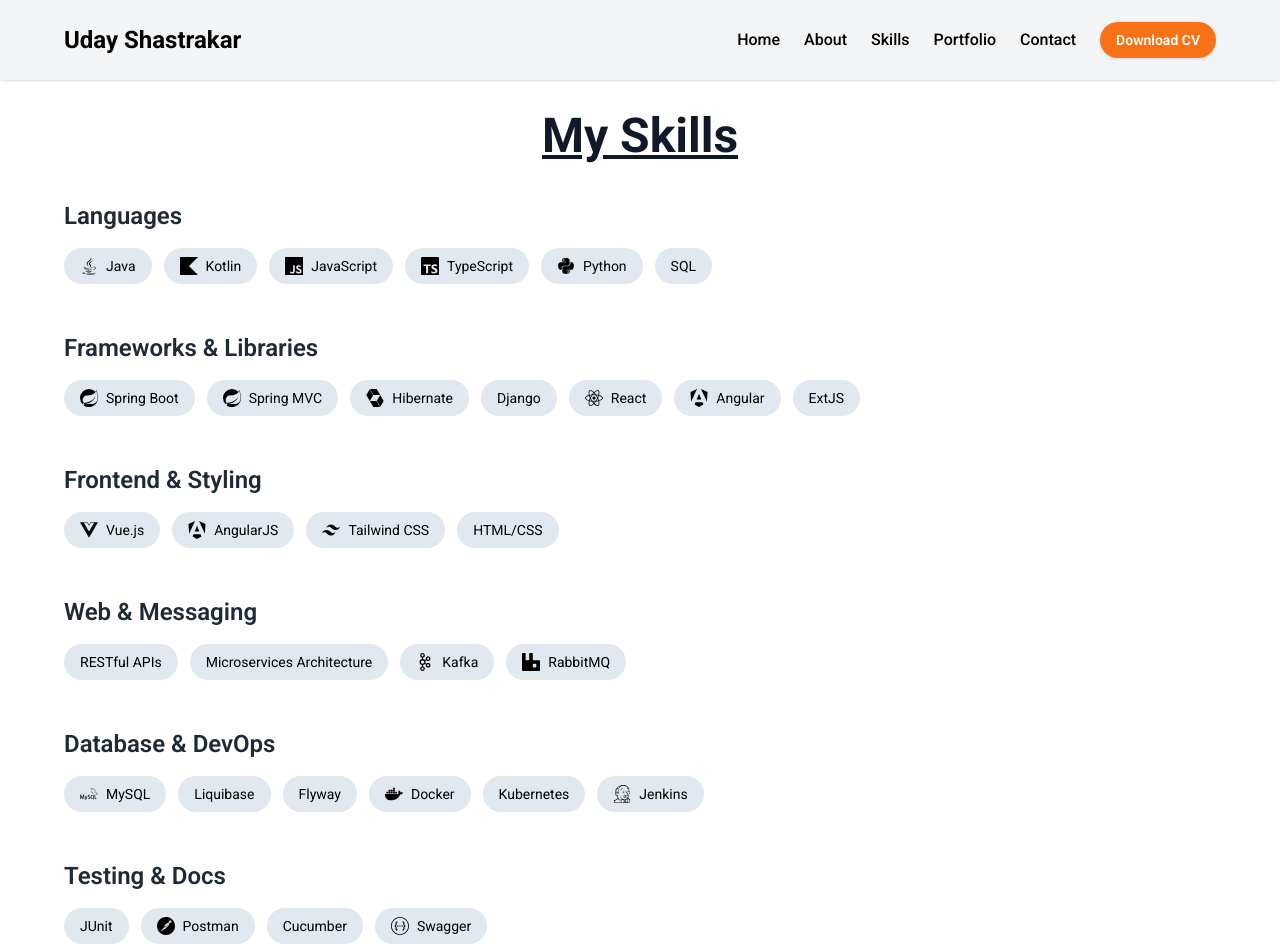
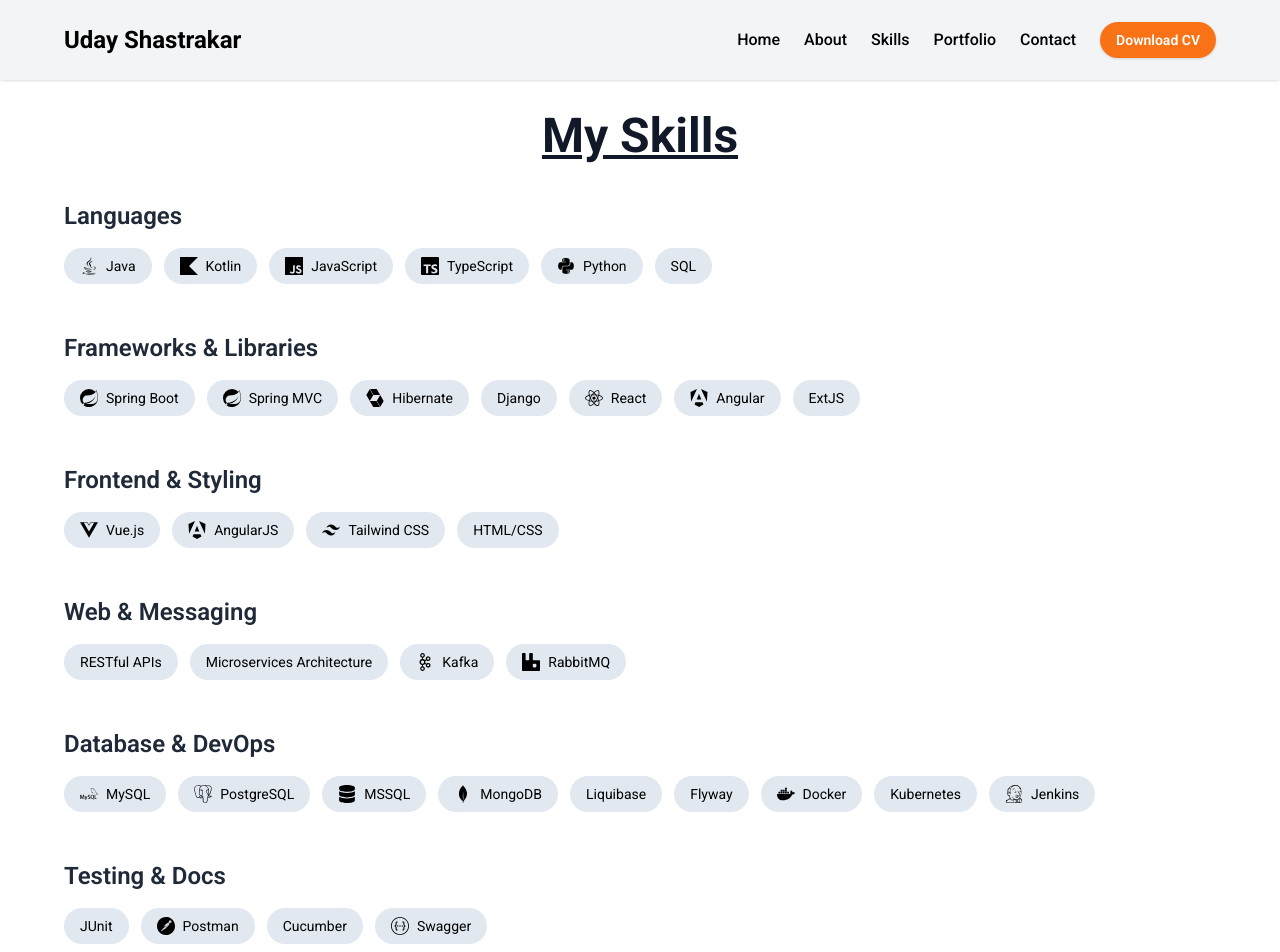
Before and after one commit to Uday-Shastrakar/PortfolioWebsite, a React (Vite) app: page /PortfolioWebsite/skills in a window 1280 px wide. Shown: the top 952 px of the page. Built offline with nearby package versions, Linux system fonts and the light colour scheme.

Commit message:
skills update

```diff
--- a/src/pages/Skills.jsx
+++ b/src/pages/Skills.jsx
@@ -6,6 +6,7 @@
   FaDocker,
   FaJenkins,
   FaGitAlt,
+  FaDatabase,
 } from "react-icons/fa";
 import {
   SiKotlin,
@@ -24,6 +25,8 @@
   SiConfluence,
   SiJira,
   SiLinux,
+  SiMongodb,
+  SiPostgresql,
 } from "react-icons/si";
 
 const skillCategories = {
@@ -51,17 +54,20 @@
     { name: "HTML/CSS" }, // No icons needed
   ],
   "Web & Messaging": [
-    { name: "RESTful APIs" }, // Descriptive only
+    { name: "RESTful APIs" },
     { name: "Microservices Architecture" },
     { name: "Kafka", icon: <SiApachekafka /> },
     { name: "RabbitMQ", icon: <SiRabbitmq /> },
   ],
   "Database & DevOps": [
     { name: "MySQL", icon: <SiMysql /> },
-    { name: "Liquibase" }, // No icon
-    { name: "Flyway" }, // No icon
+    { name: "PostgreSQL", icon: <SiPostgresql /> },
+    { name: "MSSQL", icon: <FaDatabase /> }, // Fallback icon
+    { name: "MongoDB", icon: <SiMongodb /> },
+    { name: "Liquibase" },
+    { name: "Flyway" },
     { name: "Docker", icon: <FaDocker /> },
-    { name: "Kubernetes" }, // Add manually if needed
+    { name: "Kubernetes" },
     { name: "Jenkins", icon: <FaJenkins /> },
   ],
   "Testing & Docs": [
@@ -83,7 +89,9 @@
 const Skills = () => {
   return (
     <div className="pt-28 pb-16 px-4 bg-white min-h-screen">
-      <h1 className="text-5xl font-bold text-center underline mb-10 text-gray-900">My Skills</h1>
+      <h1 className="text-5xl font-bold text-center underline mb-10 text-gray-900">
+        My Skills
+      </h1>
       <div className="max-w-6xl mx-auto space-y-12">
         {Object.entries(skillCategories).map(([category, skills]) => (
           <div key={category}>
```
Also changed, not shown: 3 other files (tests, documents, lock files or other folders).
